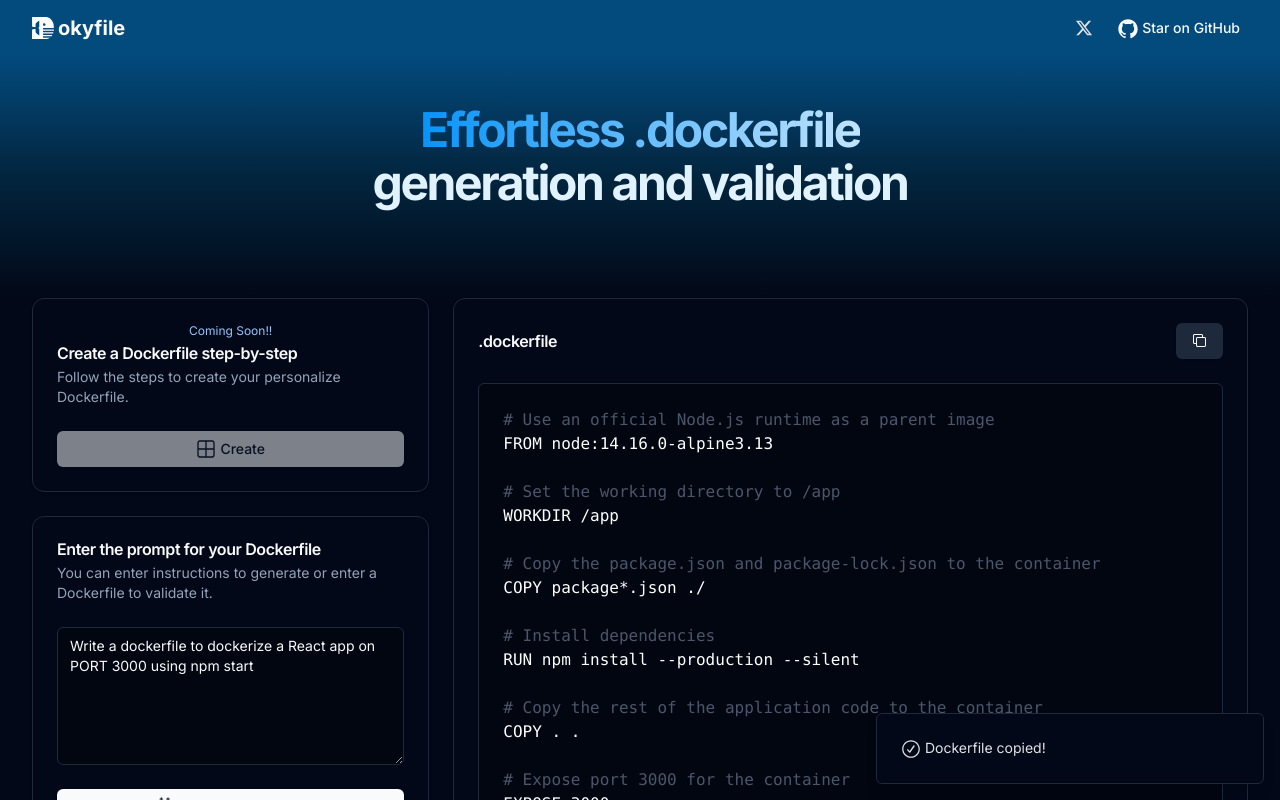
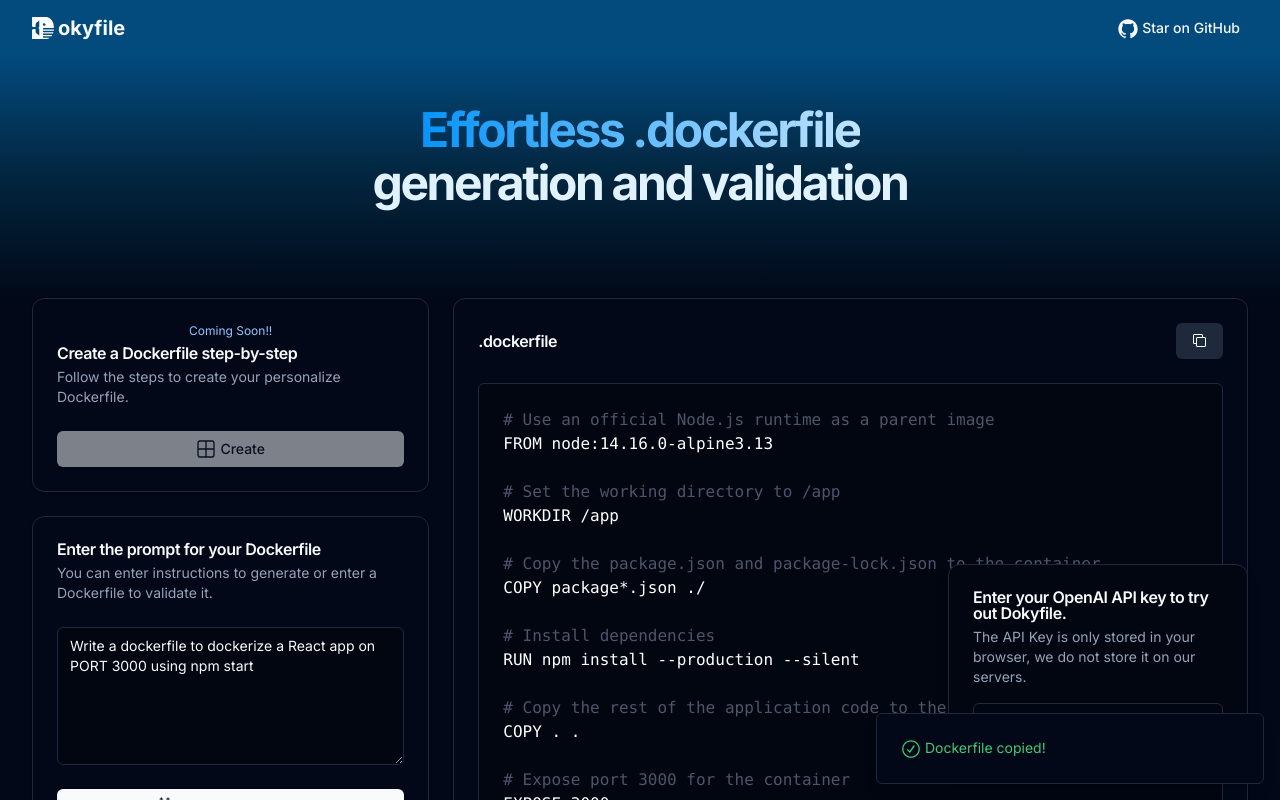
Before and after one commit to ljaviertovar/dokergenius, a Next.js app: page / in a window 1280 px wide. Both pictures are taken after a click on the button 1199 px from the left and 340 px from the top of the page. Shown: the top 800 px of the page. Built offline with nearby package versions, Linux system fonts and the light colour scheme.

Commit message:
add apikey message

```diff
--- a/package.json
+++ b/package.json
@@ -10,6 +10,7 @@
   },
   "dependencies": {
     "@hookform/resolvers": "^3.3.1",
+    "@radix-ui/react-dialog": "^1.1.2",
     "@radix-ui/react-icons": "^1.3.0",
     "@radix-ui/react-label": "^2.0.2",
     "@radix-ui/react-scroll-area": "^1.2.0",
--- a/src/app/api/generation/dockerfile/route.ts
+++ b/src/app/api/generation/dockerfile/route.ts
@@ -7,10 +7,10 @@
 import { EXAMPLE_MESSAGES_GENERATE_DOCKERFILE, SYSTEM_MESSAGE_GENERATE_DOCKERFILE } from '@/data/prompts'
 
 export async function POST(request: Request) {
-  const { prompt }: Partial<{ prompt: string }> = await request.json()
+  const { prompt, apikey }: Partial<{ prompt: string; apikey: string }> = await request.json()
 
-  if (!prompt) {
-    return NextResponse.json({ message: 'Prompt not found.' }, { status: 400 })
+  if (!prompt || !apikey) {
+    return NextResponse.json({ message: 'Prompt or ApiKey not found.' }, { status: 400 })
   }
 
   if (!validateInputPrompt(prompt)) {
@@ -23,10 +23,11 @@
   }
 
   try {
-    const openai = new OpenAI({ apiKey: process.env.OPENAI_API_KEY })
+    // const openai = new OpenAI({ apiKey: process.env.OPENAI_API_KEY })
+    const openai = new OpenAI({ apiKey: apikey })
 
     const chatCompletion = await openai.chat.completions.create({
-      model: 'gpt-3.5-turbo',
+      model: 'gpt-4-1106-preview',
       messages: [
         SYSTEM_MESSAGE_GENERATE_DOCKERFILE,
         ...EXAMPLE_MESSAGES_GENERATE_DOCKERFILE,
@@ -49,6 +50,13 @@
     return NextResponse.json({ dockerfile, message: 'ok' })
   } catch (err) {
     console.error(err)
-    return NextResponse.json({ message: 'Oops! Unexpected error.' }, { status: 200 })
+
+    let message = 'Oops! Unexpected error.'
+
+    if (err instanceof Error) {
+      message = err.message
+    }
+
+    return NextResponse.json({ message }, { status: 200 })
   }
 }
--- a/src/app/page.tsx
+++ b/src/app/page.tsx
@@ -1,4 +1,5 @@
 'use client'
+import { DialogAPIKey } from '@/components/DialogAPIKey'
 import GenerateSection from '../components/generate-section'
 // import CreateSection from '../components/create-section'
 
@@ -33,6 +34,7 @@
           <CreateSection />
         </section> */}
       </div>
+      <DialogAPIKey />
     </main>
   )
 }
--- /dev/null
+++ b/src/components/DialogAPIKey.tsx
@@ -0,0 +1,33 @@
+import { Card, CardContent, CardDescription, CardHeader, CardTitle } from '@/components/ui/card'
+import { Input } from '@/components/ui/input'
+
+import { useGenerateStore } from '@/store/useGenerateStore'
+
+export function DialogAPIKey() {
+  const apikey = useGenerateStore(state => state.apikey)
+  const setApikey = useGenerateStore(state => state.setApikey)
+
+  return (
+    <div className='fixed z-30 right-8 bottom-8 shadow-lg w-[300px]'>
+      <Card className='bg-[#020611]'>
+        <CardHeader className='pb-0'>
+          <CardTitle>Enter your OpenAI API key to try out Dokyfile.</CardTitle>
+          <CardDescription>
+            The API Key is only stored in your browser, we do not store it on our servers.
+          </CardDescription>
+        </CardHeader>
+        <CardContent>
+          <div className='mt-4'>
+            <Input
+              id='api-key'
+              className='bg-[#020611]'
+              placeholder='sk-XXXXXXXXXXXXXXXXXXXXXXXXXXXXXXXXXXXXXXXXXXXXXXXX'
+              value={apikey}
+              onChange={e => setApikey(e.target.value)}
+            />
+          </div>
+        </CardContent>
+      </Card>
+    </div>
+  )
+}
--- a/src/components/dockerfile-card.tsx
+++ b/src/components/dockerfile-card.tsx
@@ -29,7 +29,7 @@
             <span>.dockerfile</span>
             <CopyButton
               msg={
-                <div className='flex flex-row'>
+                <div className='flex flex-row text-green-400'>
                   <span className='mr-1'>
                     <CheckCircledIcon className='mt-px h-5 w-5' />
                   </span>
--- a/src/components/header.tsx
+++ b/src/components/header.tsx
@@ -14,7 +14,11 @@
   return (
     <header
       className={`sticky top-0 z-50 transition-shadow w-full
-    ${scrollPosition > 56 ? 'bg-background/30 shadow bg-opacity-70 backdrop-blur-lg backdrop-filter border-b' : 'bg-[#034A7D] shadow-none'}
+    ${
+      scrollPosition > 56
+        ? 'bg-background/30 shadow bg-opacity-70 backdrop-blur-lg backdrop-filter border-b'
+        : 'bg-[#034A7D] shadow-none'
+    }
     `}
     >
       <div className='container mx-auto max-w-7xl flex h-14 items-center'>
@@ -26,15 +30,6 @@
         </div>
         <div className='flex flex-1 items-center justify-between space-x-2 md:justify-end'>
           <nav className='flex items-center gap-2'>
-            <NextLink
-              href='https://twitter.com/ljaviertovar'
-              target='_blank'
-              rel='noreferrer'
-            >
-              <div className='inline-flex items-center justify-center rounded-md text-sm font-medium transition-colors focus-visible:outline-none focus-visible:ring-1 focus-visible:ring-ring disabled:pointer-events-none disabled:opacity-50 hover:bg-accent hover:text-accent-foreground h-9 py-2 w-9 px-0 '>
-                <XIcon />
-              </div>
-            </NextLink>
             <NextLink
               href='https://github.com/ljaviertovar/dokergenius'
               target='_blank'
--- a/src/components/prompt-card.tsx
+++ b/src/components/prompt-card.tsx
@@ -11,7 +11,7 @@
 import LoaderIcon from '../assets/icons/loader-icon'
 
 export default function PromptCard() {
-  const { currentDokyfile, setCurrentDokyfile, localDokyfiles } = useGenerateStore(state => state)
+  const { currentDokyfile, setCurrentDokyfile, localDokyfiles, apikey } = useGenerateStore(state => state)
   const { generate, generating } = useDockerfileGenerator()
 
   const handleSubmit = (ev: React.SyntheticEvent) => {
@@ -23,7 +23,7 @@
       return
     }
 
-    generate(currentDokyfile.prompt)
+    generate(currentDokyfile.prompt, apikey)
   }
 
   const handleChange = (ev: React.ChangeEvent<HTMLTextAreaElement>) => {
--- /dev/null
+++ b/src/components/ui/dialog.tsx
@@ -0,0 +1,122 @@
+"use client"
+
+import * as React from "react"
+import * as DialogPrimitive from "@radix-ui/react-dialog"
+import { X } from "lucide-react"
+
+import { cn } from "@/lib/utils"
+
+const Dialog = DialogPrimitive.Root
+
+const DialogTrigger = DialogPrimitive.Trigger
+
+const DialogPortal = DialogPrimitive.Portal
+
+const DialogClose = DialogPrimitive.Close
+
+const DialogOverlay = React.forwardRef<
+  React.ElementRef<typeof DialogPrimitive.Overlay>,
+  React.ComponentPropsWithoutRef<typeof DialogPrimitive.Overlay>
+>(({ className, ...props }, ref) => (
+  <DialogPrimitive.Overlay
+    ref={ref}
+    className={cn(
+      "fixed inset-0 z-50 bg-black/80  data-[state=open]:animate-in data-[state=closed]:animate-out data-[state=closed]:fade-out-0 data-[state=open]:fade-in-0",
+      className
+    )}
+    {...props}
+  />
+))
+DialogOverlay.displayName = DialogPrimitive.Overlay.displayName
+
+const DialogContent = React.forwardRef<
+  React.ElementRef<typeof DialogPrimitive.Content>,
+  React.ComponentPropsWithoutRef<typeof DialogPrimitive.Content>
+>(({ className, children, ...props }, ref) => (
+  <DialogPortal>
+    <DialogOverlay />
+    <DialogPrimitive.Content
+      ref={ref}
+      className={cn(
+        "fixed left-[50%] top-[50%] z-50 grid w-full max-w-lg translate-x-[-50%] translate-y-[-50%] gap-4 border bg-background p-6 shadow-lg duration-200 data-[state=open]:animate-in data-[state=closed]:animate-out data-[state=closed]:fade-out-0 data-[state=open]:fade-in-0 data-[state=closed]:zoom-out-95 data-[state=open]:zoom-in-95 data-[state=closed]:slide-out-to-left-1/2 data-[state=closed]:slide-out-to-top-[48%] data-[state=open]:slide-in-from-left-1/2 data-[state=open]:slide-in-from-top-[48%] sm:rounded-lg",
+        className
+      )}
+      {...props}
+    >
+      {children}
+      <DialogPrimitive.Close className="absolute right-4 top-4 rounded-sm opacity-70 ring-offset-background transition-opacity hover:opacity-100 focus:outline-none focus:ring-2 focus:ring-ring focus:ring-offset-2 disabled:pointer-events-none data-[state=open]:bg-accent data-[state=open]:text-muted-foreground">
+        <X className="h-4 w-4" />
+        <span className="sr-only">Close</span>
+      </DialogPrimitive.Close>
+    </DialogPrimitive.Content>
+  </DialogPortal>
+))
+DialogContent.displayName = DialogPrimitive.Content.displayName
+
+const DialogHeader = ({
+  className,
+  ...props
+}: React.HTMLAttributes<HTMLDivElement>) => (
+  <div
+    className={cn(
+      "flex flex-col space-y-1.5 text-center sm:text-left",
+      className
+    )}
+    {...props}
+  />
+)
+DialogHeader.displayName = "DialogHeader"
+
+const DialogFooter = ({
+  className,
+  ...props
+}: React.HTMLAttributes<HTMLDivElement>) => (
+  <div
+    className={cn(
+      "flex flex-col-reverse sm:flex-row sm:justify-end sm:space-x-2",
+      className
+    )}
+    {...props}
+  />
+)
+DialogFooter.displayName = "DialogFooter"
+
+const DialogTitle = React.forwardRef<
+  React.ElementRef<typeof DialogPrimitive.Title>,
+  React.ComponentPropsWithoutRef<typeof DialogPrimitive.Title>
+>(({ className, ...props }, ref) => (
+  <DialogPrimitive.Title
+    ref={ref}
+    className={cn(
+      "text-lg font-semibold leading-none tracking-tight",
+      className
+    )}
+    {...props}
+  />
+))
+DialogTitle.displayName = DialogPrimitive.Title.displayName
+
+const DialogDescription = React.forwardRef<
+  React.ElementRef<typeof DialogPrimitive.Description>,
+  React.ComponentPropsWithoutRef<typeof DialogPrimitive.Description>
+>(({ className, ...props }, ref) => (
+  <DialogPrimitive.Description
+    ref={ref}
+    className={cn("text-sm text-muted-foreground", className)}
+    {...props}
+  />
+))
+DialogDescription.displayName = DialogPrimitive.Description.displayName
+
+export {
+  Dialog,
+  DialogPortal,
+  DialogOverlay,
+  DialogClose,
+  DialogTrigger,
+  DialogContent,
+  DialogHeader,
+  DialogFooter,
+  DialogTitle,
+  DialogDescription,
+}
--- a/src/hooks/useDockerfileGenerator.ts
+++ b/src/hooks/useDockerfileGenerator.ts
@@ -8,7 +8,7 @@
 import { Dokyfile } from '@/types'
 
 interface FetchState {
-  generate: (value: string) => Promise<void>
+  generate: (value: string, apikey: string) => Promise<void>
   generating: boolean
   error: string | null
 }
@@ -21,7 +21,7 @@
 
   const { currentDokyfile, setCurrentDokyfile, setLocalDokyfiles } = useGenerateStore(state => state)
 
-  const generate = async (prompt: string) => {
+  const generate = async (prompt: string, apikey: string) => {
     setGenerating(true)
     setGeneratingStore(true)
     setError(null)
@@ -30,7 +30,7 @@
       const response = await fetch('/api/generation/dockerfile', {
         method: 'POST',
         headers: { 'Content-Type': 'application/json' },
-        body: JSON.stringify({ prompt }),
+        body: JSON.stringify({ prompt, apikey }),
       })
 
       if (!response.ok) {
--- a/src/store/useGenerateStore.ts
+++ b/src/store/useGenerateStore.ts
@@ -6,17 +6,20 @@
 interface State {
   currentDokyfile: Dokyfile
   localDokyfiles: LocalDokyfile[]
+  apikey: string
   generating: boolean
 }
 interface Actions {
   setCurrentDokyfile: (value: Dokyfile) => void
   setLocalDokyfiles: (value: LocalDokyfile) => void
   setGenerating: (value: boolean) => void
+  setApikey: (value: string) => void
 }
 
 const INITIAL_STATE: State = {
   currentDokyfile: { prompt: promptPlaceholder, dockerfile: dockerfilePlaceholder },
   localDokyfiles: [],
+  apikey: '',
   generating: false,
 }
 
@@ -25,6 +28,7 @@
     (set, get) => ({
       currentDokyfile: INITIAL_STATE.currentDokyfile,
       localDokyfiles: INITIAL_STATE.localDokyfiles,
+      apikey: INITIAL_STATE.apikey,
       generating: INITIAL_STATE.generating,
       setCurrentDokyfile: value => {
         set({ currentDokyfile: value })
@@ -32,6 +36,9 @@
       setLocalDokyfiles: value => {
         const dokyfiles = get().localDokyfiles
         set({ localDokyfiles: [...dokyfiles, value] })
+      },
+      setApikey: value => {
+        set({ apikey: value })
       },
       setGenerating: value => {
         set({ generating: value })
```
Also changed, not shown: src/components/copy-button.tsx (indentation only), 1 other file (tests, documents, lock files or other folders).
